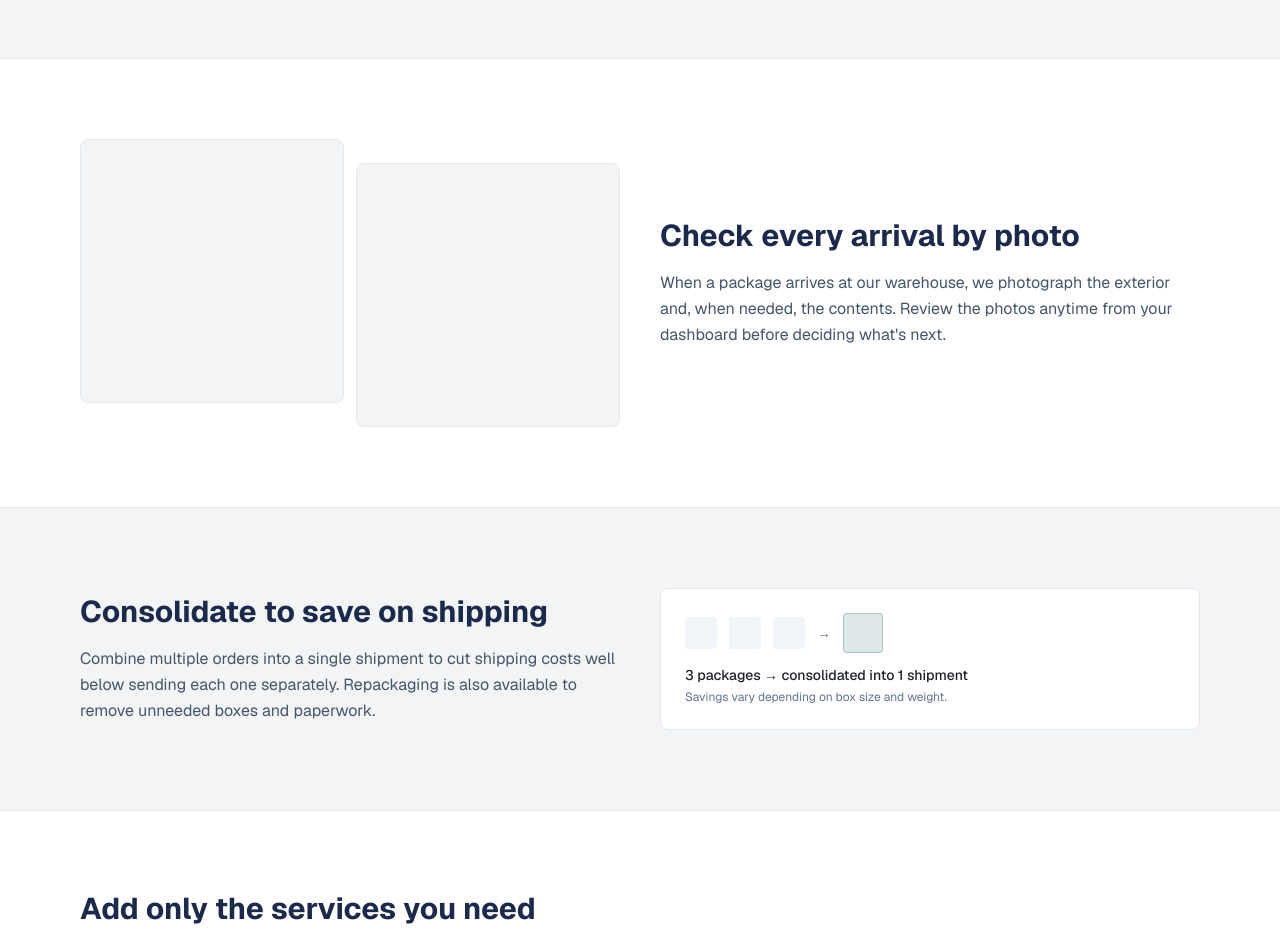
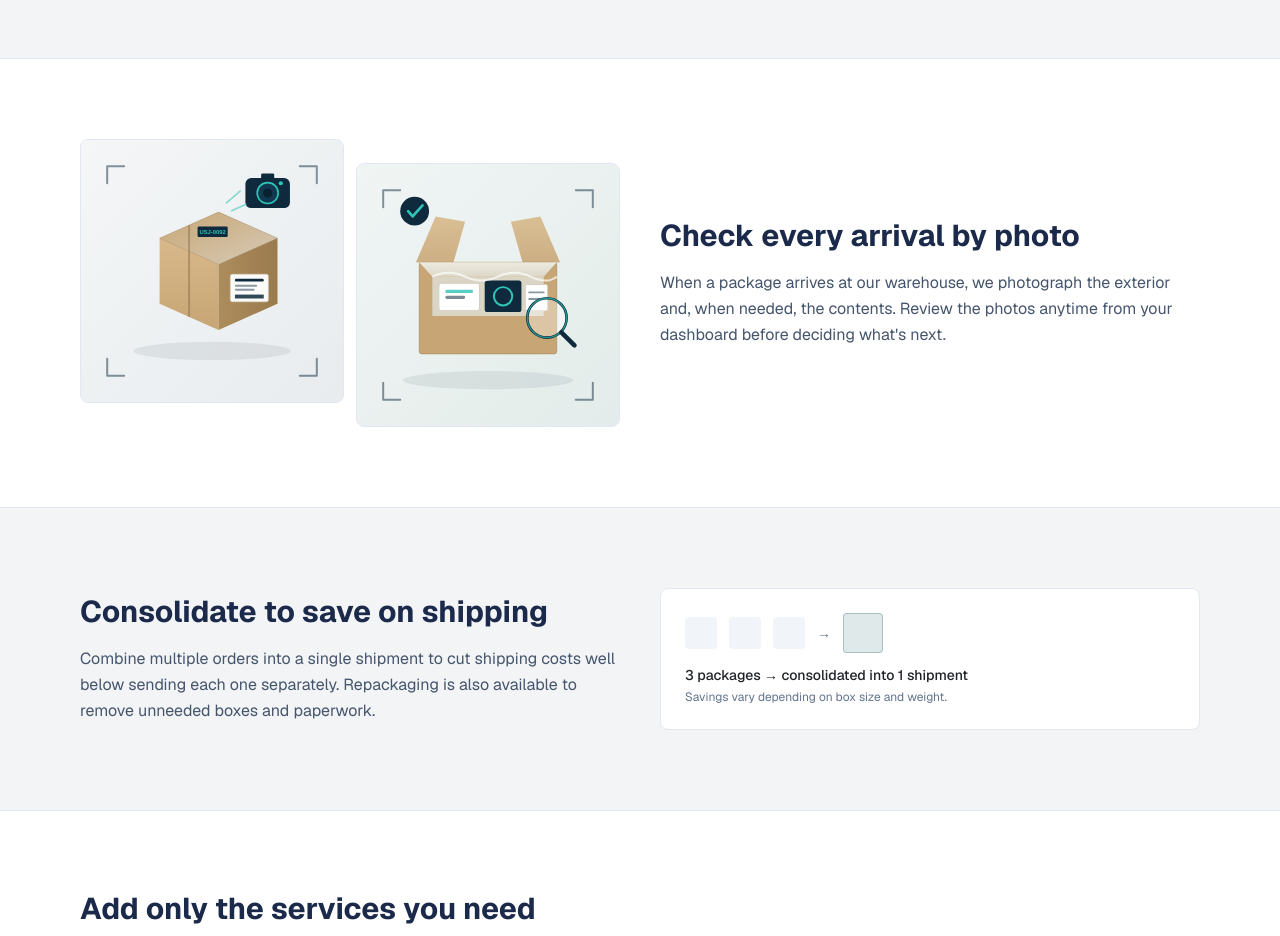
Before and after one commit to leelee90503-alt/usajusho-app, a Next.js app: page /en in a window 1280 px wide. Shown: the part 1600-2536 px from the top of the page. Built offline with nearby package versions, Linux system fonts and the light colour scheme; no server answers; the database is empty.

Commit message:
Add package inspection illustrations to homepage

```diff
--- a/app/[locale]/page.tsx
+++ b/app/[locale]/page.tsx
@@ -168,8 +168,16 @@ export default async function Home() {
       <section className="bg-white">
         <div className="mx-auto max-w-6xl px-4 py-16 md:py-20 grid md:grid-cols-2 gap-10 items-center">
           <div className="order-2 md:order-1 grid grid-cols-2 gap-3">
-            <div className="aspect-square rounded-lg bg-[var(--usj-surface)] border border-slate-200" aria-hidden="true" />
-            <div className="aspect-square rounded-lg bg-[var(--usj-surface)] border border-slate-200 mt-6" aria-hidden="true" />
+            <img
+              src="/images/inspection-exterior.svg"
+              alt={t("inspection.exteriorAlt")}
+              className="aspect-square rounded-lg bg-[var(--usj-surface)] border border-slate-200 object-cover w-full"
+            />
+            <img
+              src="/images/inspection-interior.svg"
+              alt={t("inspection.interiorAlt")}
+              className="aspect-square rounded-lg bg-[var(--usj-surface)] border border-slate-200 object-cover w-full mt-6"
+            />
           </div>
           <div className="order-1 md:order-2">
             <h2 className="text-2xl md:text-3xl font-bold text-[var(--usj-primary)] mb-4">
--- a/messages/en.json
+++ b/messages/en.json
@@ -64,7 +64,9 @@
     },
     "inspection": {
       "title": "Check every arrival by photo",
-      "description": "When a package arrives at our warehouse, we photograph the exterior and, when needed, the contents. Review the photos anytime from your dashboard before deciding what's next."
+      "description": "When a package arrives at our warehouse, we photograph the exterior and, when needed, the contents. Review the photos anytime from your dashboard before deciding what's next.",
+      "exteriorAlt": "Warehouse staff photographing a package's exterior and shipping label on arrival",
+      "interiorAlt": "An opened package with its contents inspected and checked against the order"
     },
     "consolidation": {
       "title": "Consolidate to save on shipping",
--- a/messages/ja.json
+++ b/messages/ja.json
@@ -64,7 +64,9 @@
     },
     "inspection": {
       "title": "荷物到着後、写真で確認できます",
-      "description": "倉庫に荷物が届くと、外装だけでなく必要に応じて内容物も撮影します。マイページからいつでも写真を確認し、安心して次のステップに進めます。"
+      "description": "倉庫に荷物が届くと、外装だけでなく必要に応じて内容物も撮影します。マイページからいつでも写真を確認し、安心して次のステップに進めます。",
+      "exteriorAlt": "到着した荷物の外装と配送ラベルを倉庫スタッフが撮影している様子",
+      "interiorAlt": "開封された荷物の中身を確認・検品している様子"
     },
     "consolidation": {
       "title": "まとめ配送で送料を節約",
```
Also changed, not shown: public/images/inspection-exterior.svg (added), public/images/inspection-interior.svg (added).
